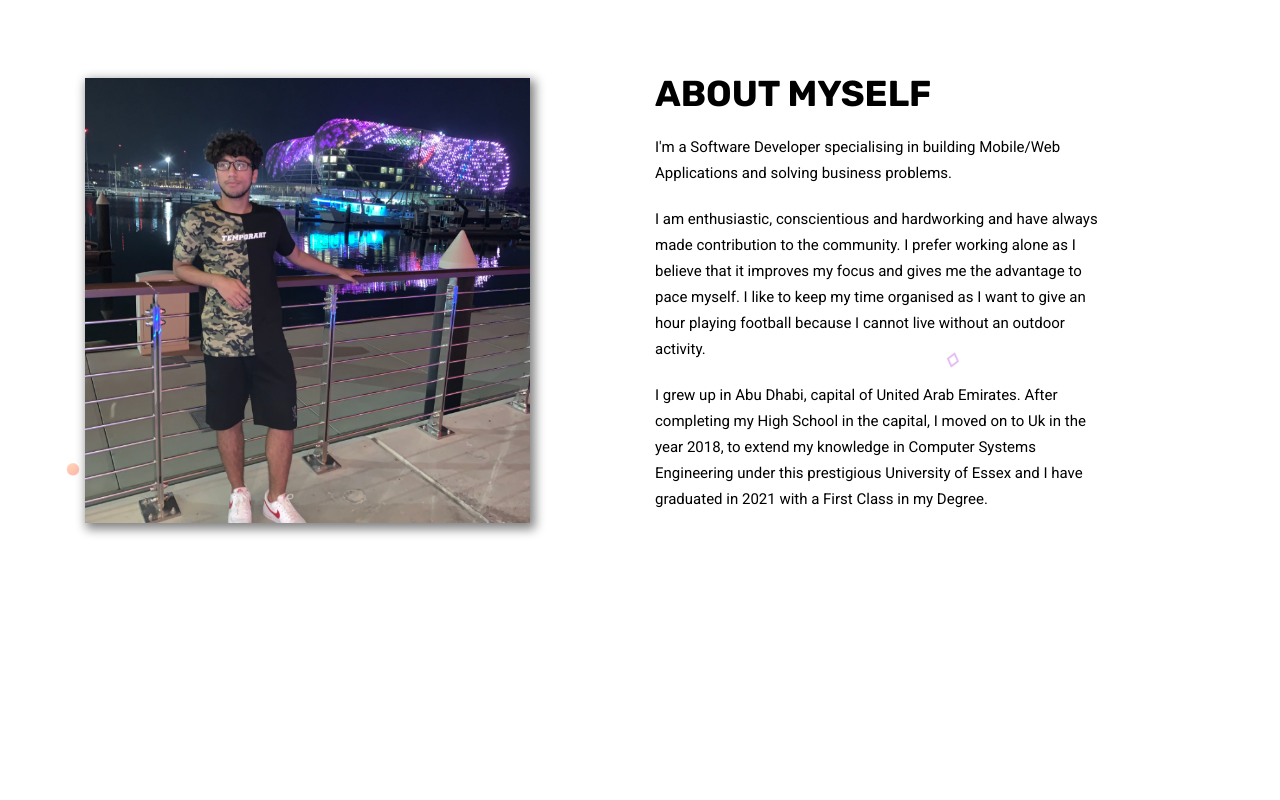
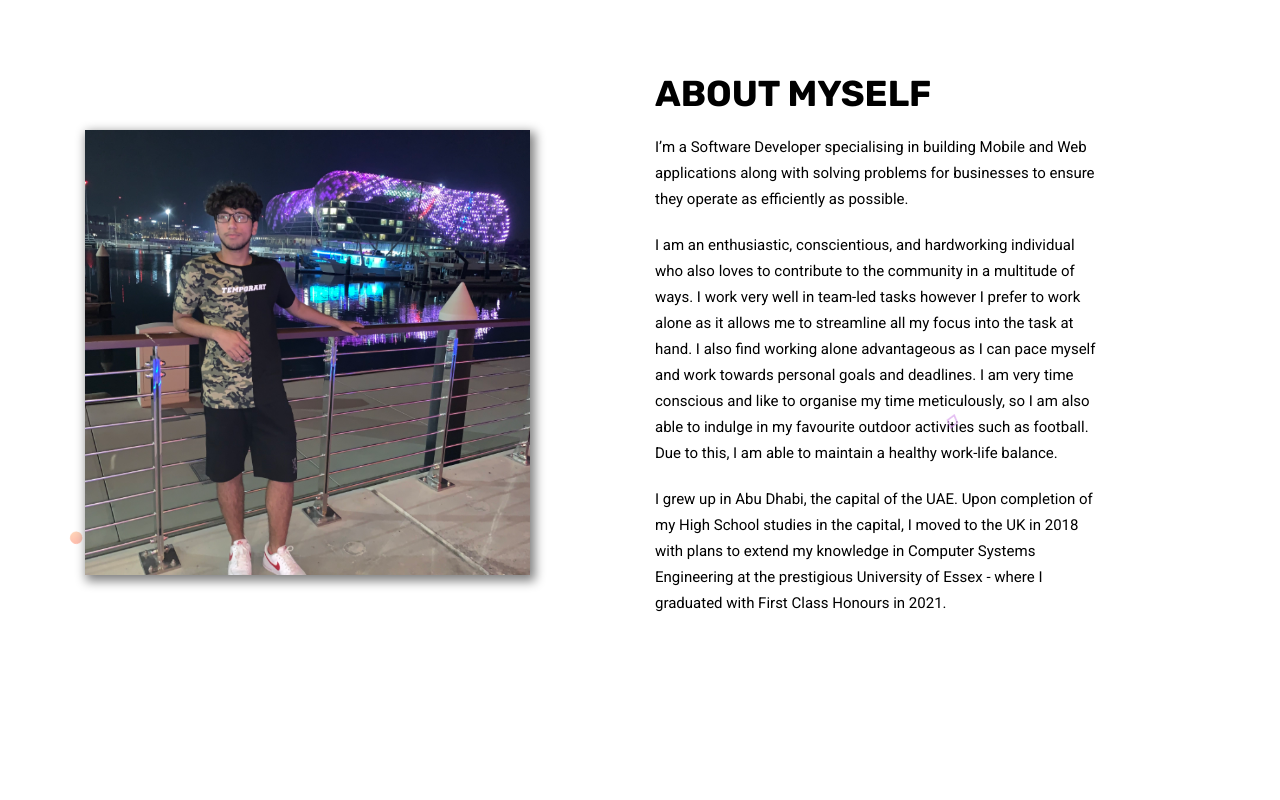
Before and after one commit to waleedbin20/Mywebsite, a plain HTML site: page waleed/index.html in a window 1280 px wide. Shown: the part 840-1640 px from the top of the page. Drawn offline with Linux system fonts and the light colour scheme; some packages are replaced by stand-ins of ours.

Commit message:
modified about section

```diff
--- a/waleed/index.html
+++ b/waleed/index.html
@@ -154,15 +154,16 @@
                         <h2>About myself
                         </h2>
                         <div class="hero-app-8 custom-animation"><img src="img/animate_icon/icon_8.png" alt=""></div>
-                        <p> I'm a Software Developer specialising in building Mobile/Web Applications and solving business problems.
+                        <p> I’m a Software Developer specialising in building Mobile and Web applications along with solving problems for businesses to ensure they operate as efficiently as possible.
 
                         </p>
                         <p>
-                            I am enthusiastic, conscientious and hardworking and have always made contribution to the community. I prefer working alone as I believe that it improves my focus and gives me the advantage to pace myself. I like to keep my time organised as I want to
-                            give an hour playing football because I cannot live without an outdoor activity.
-                        </p>
-                        <p>I grew up in Abu Dhabi, capital of United Arab Emirates. After completing my High School in the capital, I moved on to Uk in the year 2018, to extend my knowledge in Computer Systems Engineering under this prestigious University
-                            of Essex and I have graduated in 2021 with a First Class in my Degree.</p>
+                            I am an enthusiastic, conscientious, and hardworking individual who also loves to contribute to the community in a multitude of ways. I work very well in team-led tasks however I prefer to work alone as it allows me to streamline all my focus into the
+                            task at hand. I also find working alone advantageous as I can pace myself and work towards personal goals and deadlines. I am very time conscious and like to organise my time meticulously, so I am also able to indulge in my
+                            favourite outdoor activities such as football. Due to this, I am able to maintain a healthy work-life balance. </p>
+                        <p>
+                            I grew up in Abu Dhabi, the capital of the UAE. Upon completion of my High School studies in the capital, I moved to the UK in 2018 with plans to extend my knowledge in Computer Systems Engineering at the prestigious University of Essex - where I graduated
+                            with First Class Honours in 2021.</p>
 
 
 
```
